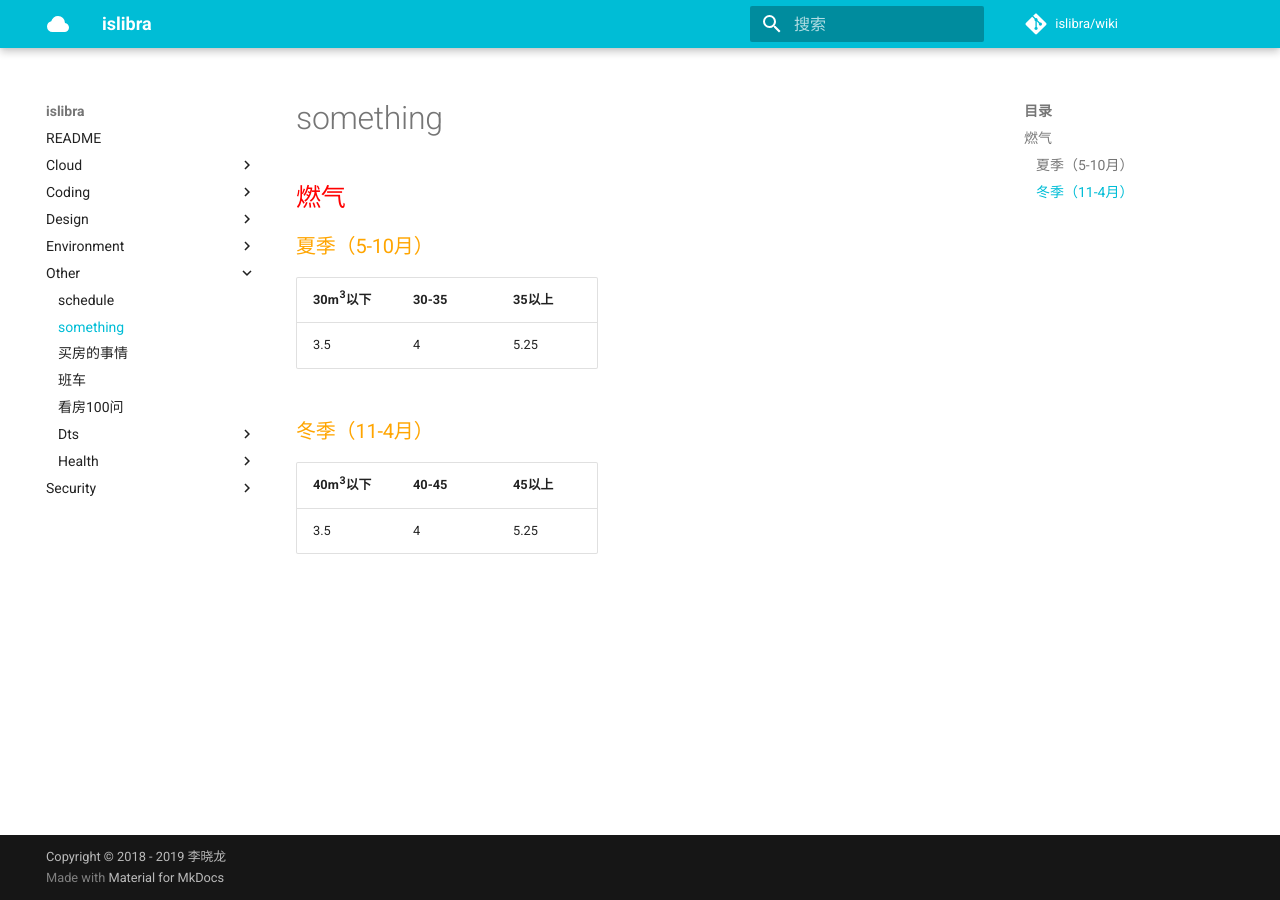
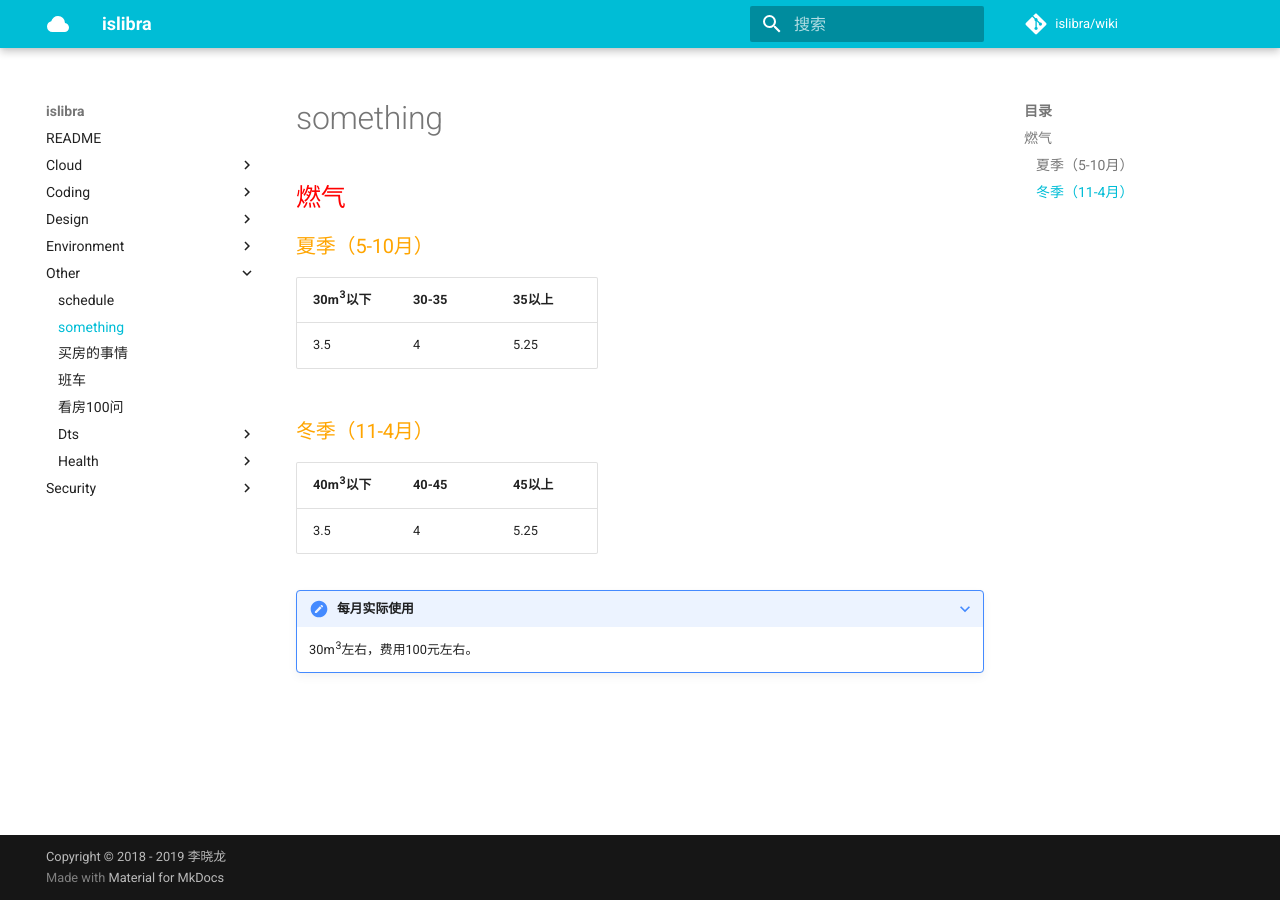
Before and after one commit to islibra/wiki, an MkDocs documentation site: the page built from docs/other/something.md, in a window 1280 px wide. Built offline with MkDocs 1.6.1 and Material for MkDocs 9.7.7, drawn with Linux system fonts in a browser that asks for light colours; comment, search, counter and statistics services are not loaded.

Commit message:
Update something.md

```diff
--- a/docs/other/something.md
+++ b/docs/other/something.md
@@ -13,3 +13,6 @@
 40m^3^以下 | 40-45 | 45以上
 --- | --- | ---
 3.5 | 4 | 5.25
+
+???+ note "每月实际使用"
+    30m^3^左右，费用100元左右。
```
